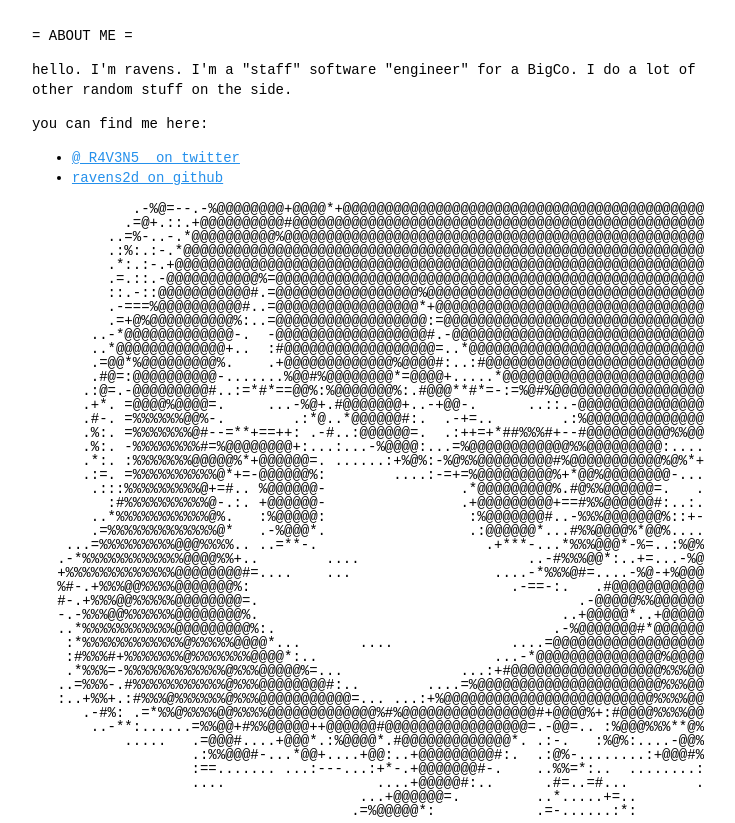
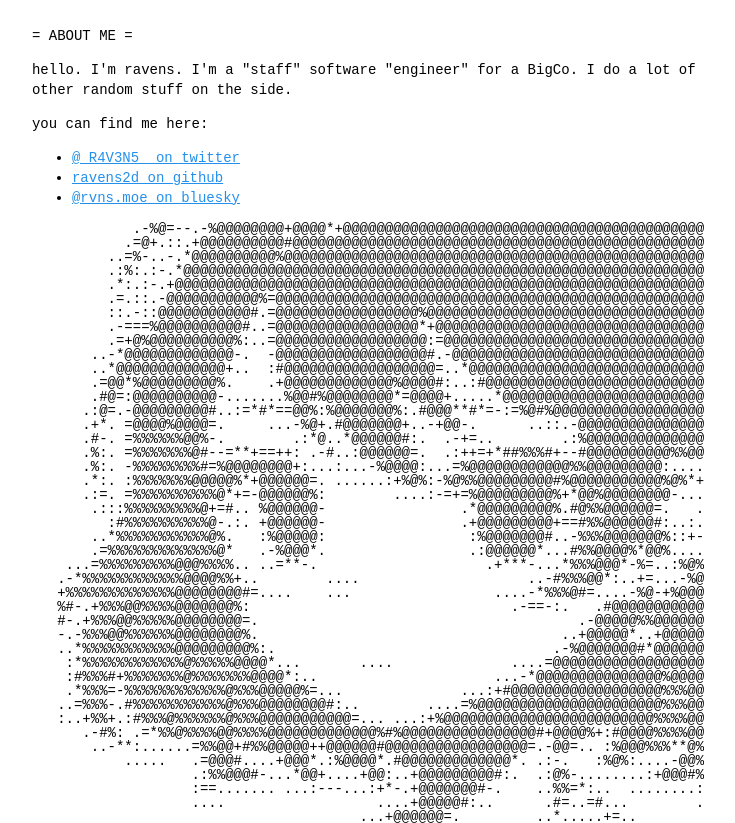
Before and after one commit to ravens2d/ravens2d.github.io, a plain HTML site: page index.html in a window 1280 px wide. Shown: the top 823 px of the page, without its empty margins (272-1007 px from the left). Drawn offline with Linux system fonts and the light colour scheme.

Commit message:
add bsky link

```diff
--- a/index.html
+++ b/index.html
@@ -25,6 +25,11 @@
             <li>
                 <a href="https://github.com/ravens2d" target="_blank"
                     >ravens2d on github</a
+                >
+            </li>
+            <li>
+                <a href="https://bsky.app/profile/rvns.moe" target="_blank"
+                    >@rvns.moe on bluesky</a
                 >
             </li>
         </ul>
```
